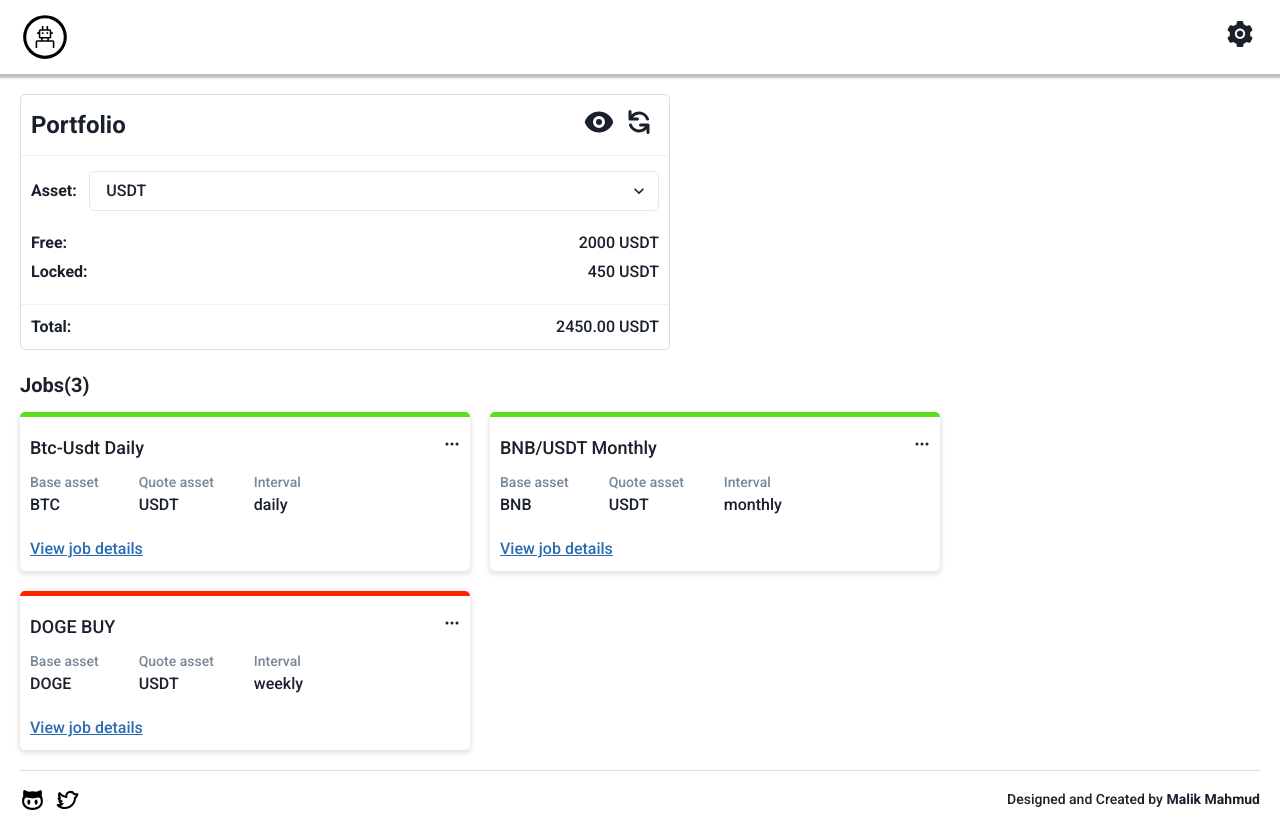
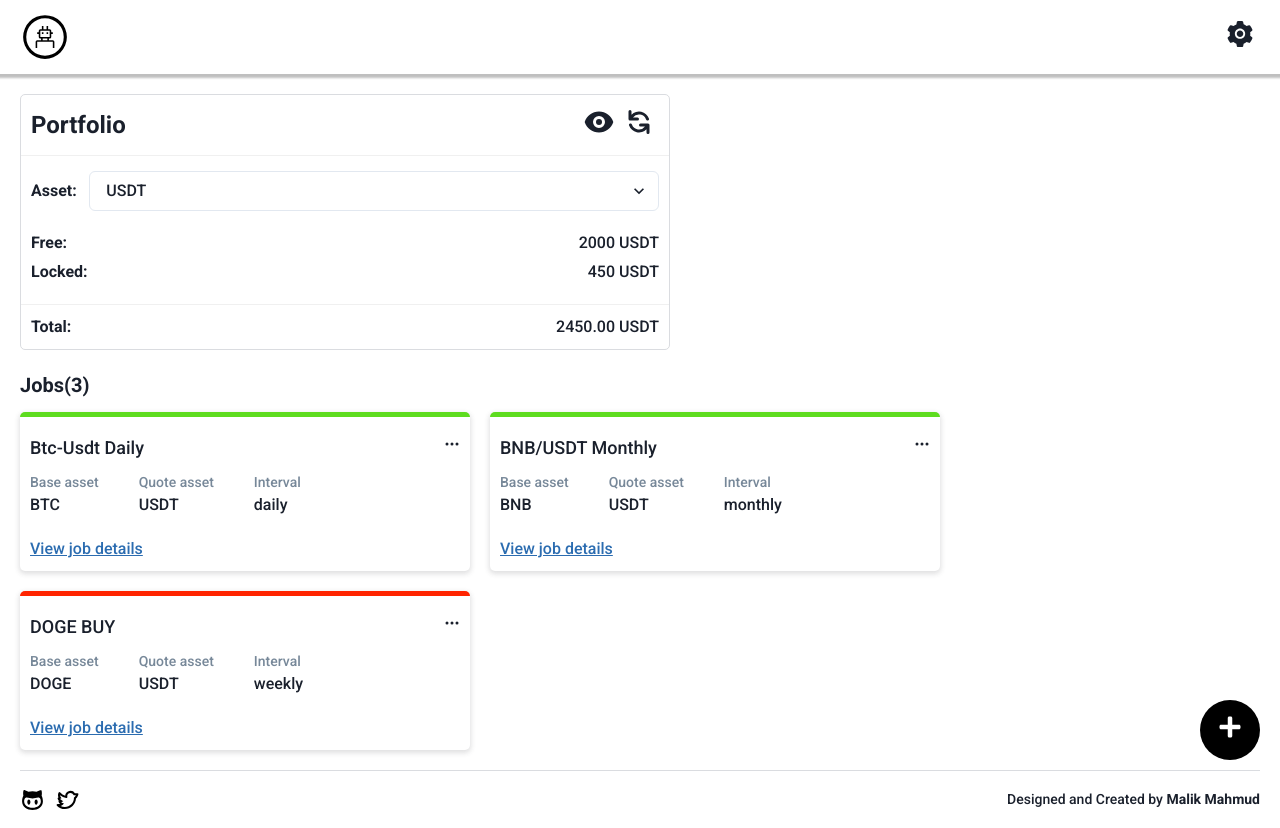
Before and after one commit to MlkMahmud/binance-dca-bot, a Next.js app: page / in a window 1280 px wide. Built offline with nearby package versions, Linux system fonts and the light colour scheme.

Commit message:
feat: add create job modal trigger

```diff
--- a/components/Jobs/JobList.jsx
+++ b/components/Jobs/JobList.jsx
@@ -1,9 +1,16 @@
 import React from 'react';
-import { Grid, Stack, Text } from '@chakra-ui/react';
+import {
+  Grid,
+  Icon,
+  IconButton,
+  Stack,
+  Text,
+} from '@chakra-ui/react';
+import { FaPlus } from 'react-icons/fa';
 import PropTypes from 'prop-types';
 import Job from './Job';
 
-export default function JobList({ jobs }) {
+export default function JobList({ handleClick, jobs }) {
   return (
     <Stack spacing={3}>
       <Text fontSize="xl" fontWeight="bold">{`Jobs(${jobs.length})`}</Text>
@@ -25,10 +32,26 @@ export default function JobList({ jobs }) {
           />
         ))}
       </Grid>
+      <IconButton
+        aria-label="add new job"
+        bgColor="black"
+        borderRadius="50%"
+        bottom="40px"
+        color="white"
+        colorScheme="black"
+        height="60px"
+        icon={<Icon as={FaPlus} boxSize="24px" />}
+        onClick={handleClick}
+        pos="fixed"
+        right="20px"
+        width="60px"
+        variant="unstyled"
+      />
     </Stack>
   );
 }
 
 JobList.propTypes = {
+  handleClick: PropTypes.func.isRequired,
   jobs: PropTypes.arrayOf().isRequired,
 };
```
